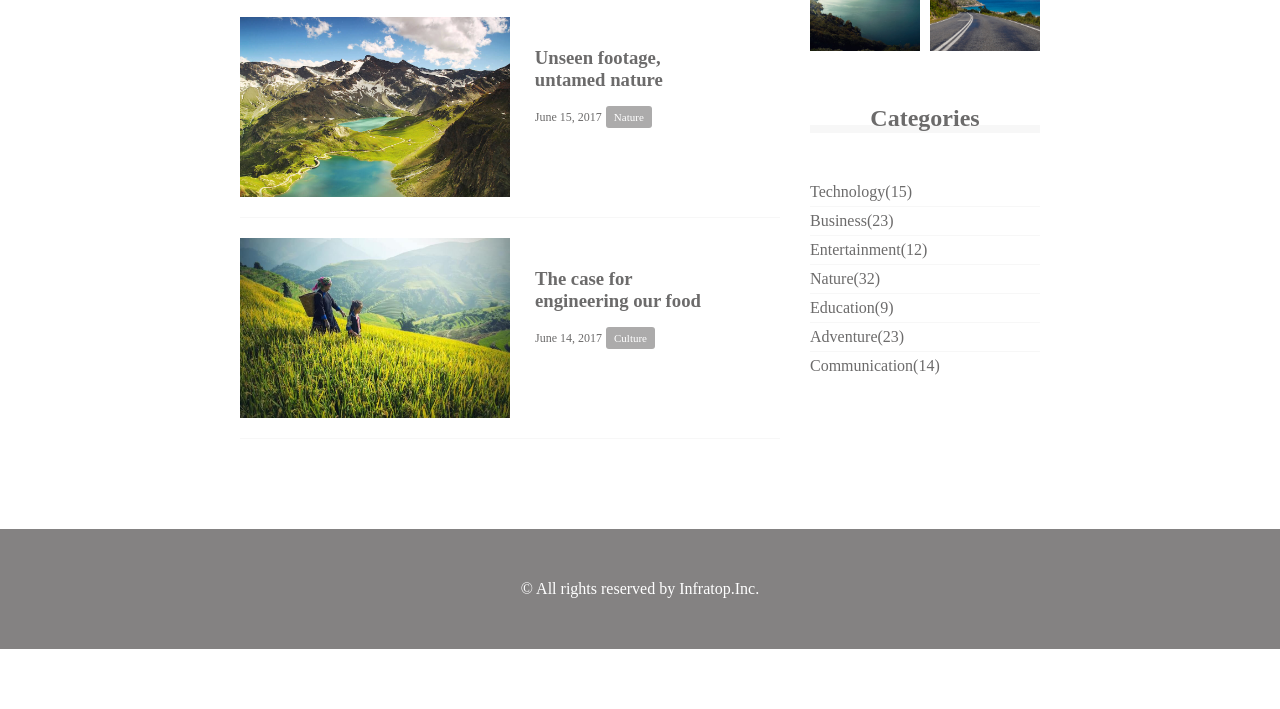
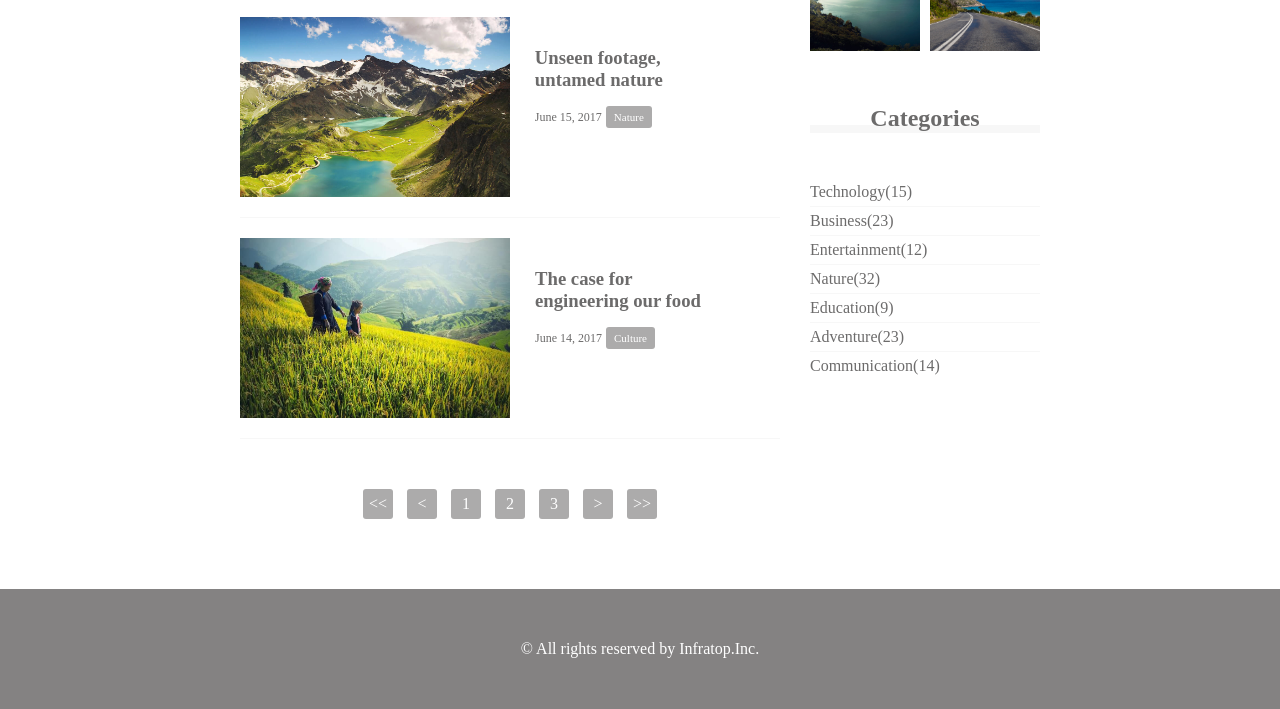
Before and after one commit to barusan-nakanori/HTML-CSSpractice, a plain HTML site: page practice/index.html in a window 1280 px wide. Shown: the part 1173-1882 px from the top of the page. Before the commit the page ends 1822 px from the top, so only its background shows below. Drawn offline with Linux system fonts and the light colour scheme.

Commit message:
[add]pagination

```diff
--- a/practice/index.html
+++ b/practice/index.html
@@ -51,7 +51,6 @@
 		                    <span class="category">Nature</span>
 		                </section>
 	            	</div>
-            	</div>
             	<div class="blog-item clearfix">
                     <img class="blog-image" src="img/desert.jpg">
                     <section class="blog-text">
@@ -105,6 +104,16 @@
                         <span class="category">Culture</span>
                     </section>
                 </div>
+            </div>
+            <div class="pagination">
+                    <p><<</p>
+                    <p><</p>
+                    <p>1</p>
+                    <p>2</p>
+                    <p>3</p>
+                    <p>></p>
+                    <p>>></p>
+                </div>
 			</section>
 			<div class="sidebar">
               <section class="popular">
--- a/practice/style.css
+++ b/practice/style.css
@@ -111,6 +111,21 @@ main{
     padding-bottom: 15px;
 }
 
+.pagination{
+	text-align: center;
+	margin-top: 50px;
+}
+
+.pagination p {
+	width: 30px;
+	height: 30px;
+	display: inline-block;
+	color: white;
+	background-color: #acabab;
+	line-height: 30px;
+	margin: 0 5px;
+	border-radius: 3px;
+}
 .category {
     display: inline-block;
     padding: 5px 8px;
```
